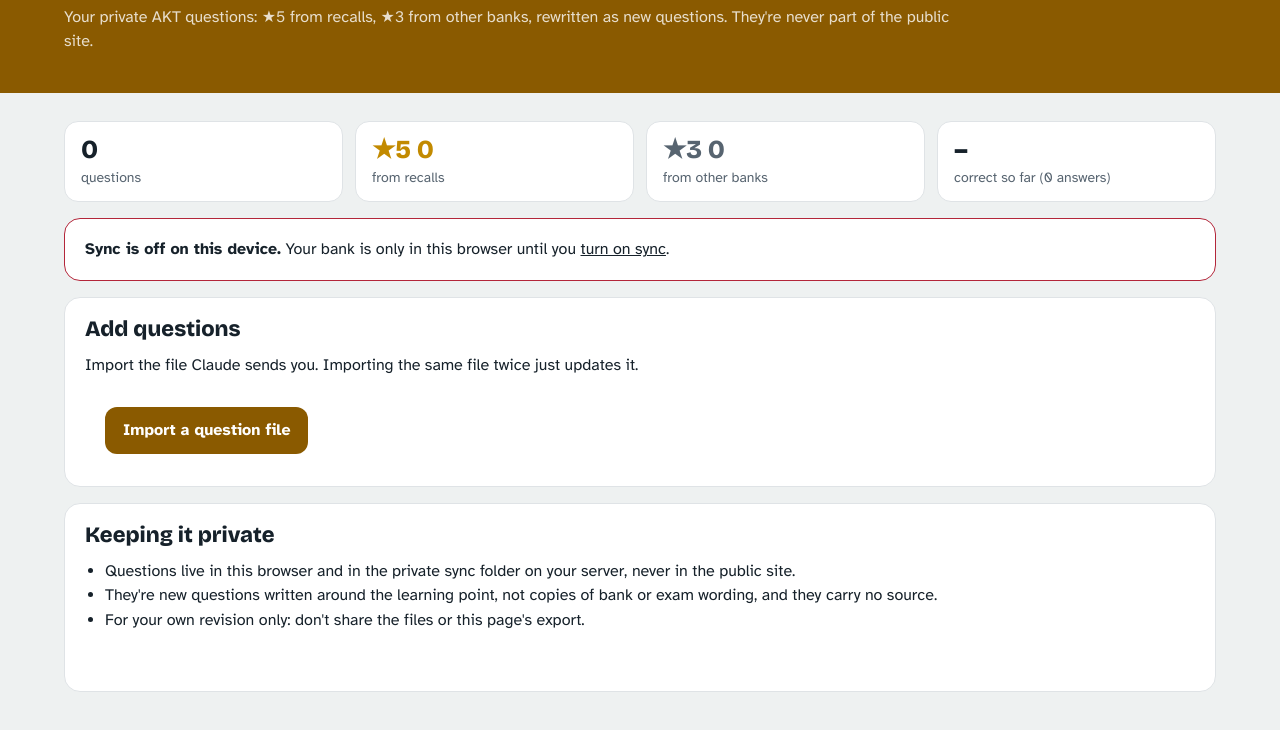
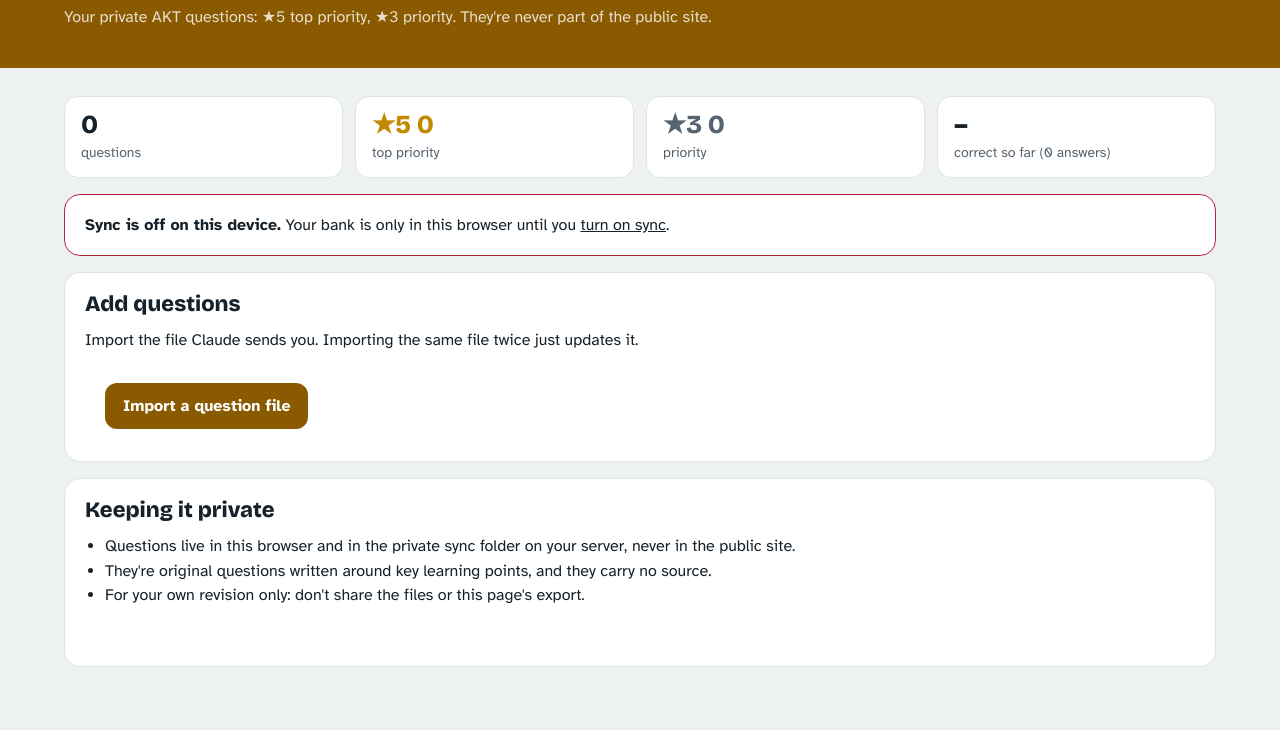
Before and after one commit to perespinaware/core-gp-notes, a plain HTML site: page mybank/index.html in a window 1280 px wide. Shown: the part 146-876 px from the top of the page. Drawn offline with nearby package versions, Linux system fonts and the light colour scheme.

Commit message:
My bank: neutral star labels (top priority / priority)
Co-Authored-By: Claude Opus 5.5 <noreply@anthropic.com>
Claude-Session: https://claude.ai/code/session_017no5aYMztAwGfDHqf1qjqY

```diff
--- a/mybank/index.html
+++ b/mybank/index.html
@@ -34,7 +34,7 @@ td.n,th.n{text-align:right}
 <header class="band cat" style="--c:#8a5a00"><div class="in">
 <a class="back" href="../">← Home</a>
 <h1>My bank</h1>
-<p class="lead">Your private AKT questions: ★5 from recalls, ★3 from other banks, rewritten as new questions. They're never part of the public site.</p>
+<p class="lead">Your private AKT questions: ★5 top priority, ★3 priority. They're never part of the public site.</p>
 </div></header>
 <main><div class="in" id="app"></div></main>
 <script>
@@ -57,7 +57,7 @@ function draw(){const d=load(),Q=Object.values(d.q),log=prac().log||[];
  const mine=log.filter(x=>ids.has(x.id)),acc=mine.length?Math.round(mine.filter(x=>x.ok).length/mine.length*100)+"%":"–";
  const areas={};Q.forEach(q=>{const a=areas[q.area]=areas[q.area]||{five:0,three:0,ids:new Set()};q.stars===5?a.five++:a.three++;a.ids.add(q.id)});
  const st=window.RTGSync&&RTGSync.status(),on=window.RTGSync&&RTGSync.enabled();
- $("app").innerHTML=`<div class="kpis"><div class="kpi"><b>${Q.length}</b><span>questions</span></div><div class="kpi"><b class="star">★5 ${five}</b><span>from recalls</span></div><div class="kpi"><b class="star" style="color:var(--mut)">★3 ${three}</b><span>from other banks</span></div><div class="kpi"><b>${acc}</b><span>correct so far (${mine.length} answers)</span></div></div>
+ $("app").innerHTML=`<div class="kpis"><div class="kpi"><b>${Q.length}</b><span>questions</span></div><div class="kpi"><b class="star">★5 ${five}</b><span>top priority</span></div><div class="kpi"><b class="star" style="color:var(--mut)">★3 ${three}</b><span>priority</span></div><div class="kpi"><b>${acc}</b><span>correct so far (${mine.length} answers)</span></div></div>
  ${on?"":`<div class="card" style="border-color:var(--bad)"><b>Sync is off on this device.</b> Your bank is only in this browser until you <a href="../sync/">turn on sync</a>.</div>`}
  <div class="card"><h2>Add questions</h2><p style="margin-top:0">Import the file Claude sends you. Importing the same file twice just updates it.</p>
   <div class="row"><label class="btn" for="imp">Import a question file</label><input id="imp" type="file" accept=".json" multiple class="hide">${Q.length?`<a class="btn ghost" href="../akt/?src=5">Practise ★5 only</a><a class="btn ghost" href="../akt/?src=mine">Practise all my bank</a>`:""}</div>
@@ -67,7 +67,7 @@ function draw(){const d=load(),Q=Object.values(d.q),log=prac().log||[];
  <div class="card"><h2>Batches</h2><table><tbody>${Object.entries(d.batches).sort((a,b)=>b[1].imported-a[1].imported).map(([k,b])=>`<tr><td>${esc(b.label)}<div class="note" style="margin:0">${new Date(b.imported).toLocaleDateString("en-GB")} · ${Q.filter(q=>q.batch===k).length} questions</div></td><td class="n"><button class="btn danger" data-del="${esc(k)}" style="padding:6px 12px">Delete</button></td></tr>`).join("")||`<tr><td class="note">No batches yet.</td></tr>`}</tbody></table></div>`:""}
  <div class="card"><h2>Keeping it private</h2><ul style="margin:0;padding-left:20px">
   <li>Questions live in this browser and in the private sync folder on your server, never in the public site.</li>
-  <li>They're new questions written around the learning point, not copies of bank or exam wording, and they carry no source.</li>
+  <li>They're original questions written around key learning points, and they carry no source.</li>
   <li>For your own revision only: don't share the files or this page's export.</li></ul>
   <div class="row" style="margin-top:12px">${Q.length?`<button class="btn ghost" id="exp">Export my bank</button><button class="btn danger" id="wipe">Delete all</button>`:""}</div></div>`;
  $("imp").onchange=e=>{const fs=[...e.target.files];Promise.all(fs.map(f=>f.text())).then(ts=>{const r=ts.map(importText);MSG=[r.every(x=>x[0]),r.map(x=>x[1]).join(" ")];draw();if(window.RTGSync)RTGSync.now()});e.target.value=""};
```
Also changed, not shown: index.html (+1 -1 lines).
